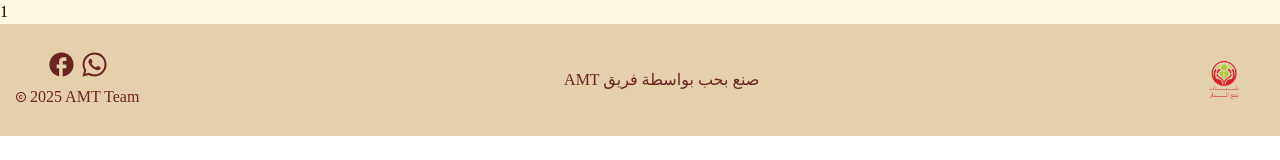
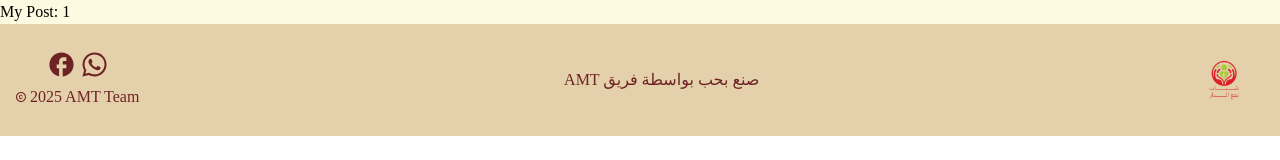
Before and after one commit to ahmedmansour779/nag3-eldar, a Next.js app: page /blogs/1 in a window 1280 px wide. Shown: the top 160 px of the page. Built offline with nearby package versions, Linux system fonts and the light colour scheme; a web font is replaced by a local one.

Commit message:
fix vercel error

```diff
--- a/src/app/blogs/[id]/page.tsx
+++ b/src/app/blogs/[id]/page.tsx
@@ -1,8 +1,8 @@
-
-export default function Medicines({ params }: { params: { id: string } }) {
-    return (
-        <div className="bg-fourth">
-            {params.id}
-        </div>
-    );
+export default async function Page({ params }: { params: Promise<{ id: string }> }) {
+  const { id } = await params
+  return (
+    <div className="bg-fourth">
+      My Post: {id}
+    </div>
+  )
 }
--- a/src/app/blogs/page.tsx
+++ b/src/app/blogs/page.tsx
@@ -1,5 +1,5 @@
 
-export default function Medicines() {
+export default function Page() {
     return (
         <div className="bg-fourth">
             الاخبار
--- a/src/app/medicines/[id]/page.tsx
+++ b/src/app/medicines/[id]/page.tsx
@@ -1,7 +1,8 @@
-export default function Medicines({ params }: { params: { id: string } }) {
+export default async function Page({ params }: { params: Promise<{ id: string }> }) {
+    const { id } = await params
     return (
         <div className="bg-fourth">
-            {params.id}
+            {id}
         </div>
-    );
+    )
 }
--- a/src/app/medicines/page.tsx
+++ b/src/app/medicines/page.tsx
@@ -3,7 +3,7 @@ import { ItemsMedicines } from "../pages/medicines/ItemsMedicines";
 import { NavBarMedicines } from "../pages/medicines/NavBarMedicines";
 import { SearchBarMedicines } from "../pages/medicines/SearchBarMedicines";
 
-export default function Medicines() {
+export default function Page() {
     return (
         <div className="bg-fourth">
             <HeroMedicines />
```
